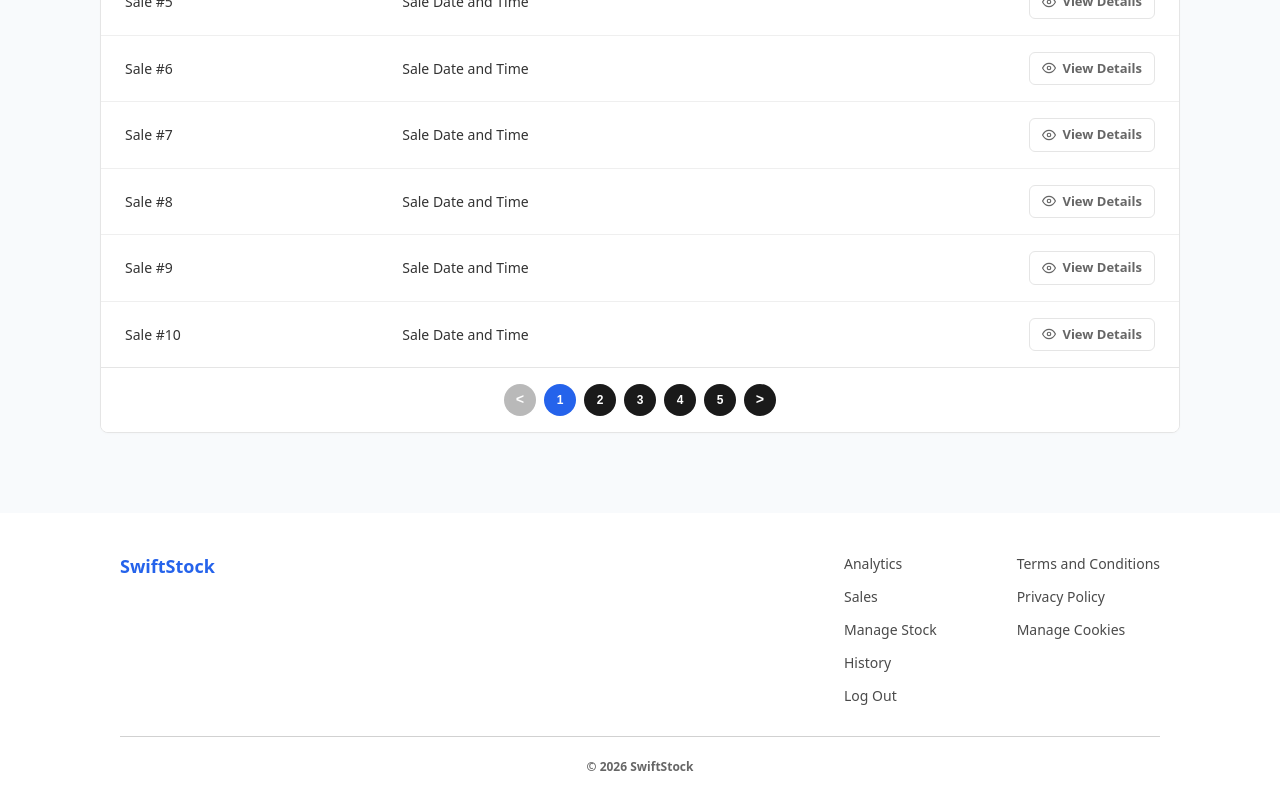
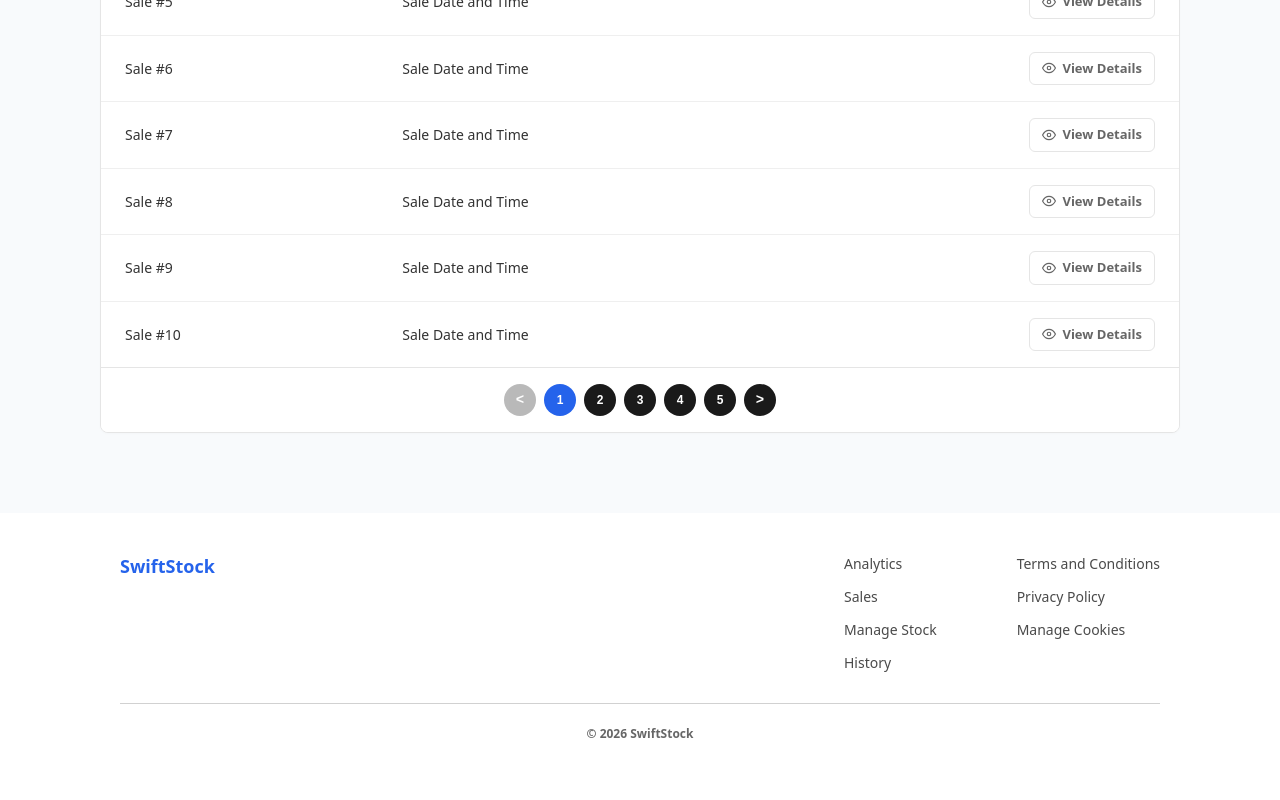
Before and after one commit to MichaelCM7/SwiftStocKE, a React app in the folder frontend/: page /Sales in a window 1280 px wide. Shown: the part 531-1331 px from the top of the page. After the commit the page ends 1298 px from the top, so only its background shows below. Built offline with nearby package versions, Linux system fonts and the light colour scheme; the HTML template or start-up script is replaced by a standard one.

Commit message:
minor changes to footer

```diff
--- a/frontend/src/components/Footer/Footer.jsx
+++ b/frontend/src/components/Footer/Footer.jsx
@@ -22,7 +22,6 @@ export function Footer({ isAuthorized }) {
                 <Link to="/Sales">Sales</Link>
                 <Link to="/ManageStock">Manage Stock</Link>
                 <Link to="/History">History</Link>
-                <Link to="/SignIn">Log Out</Link>
               </>
             )}
           </div>
```
